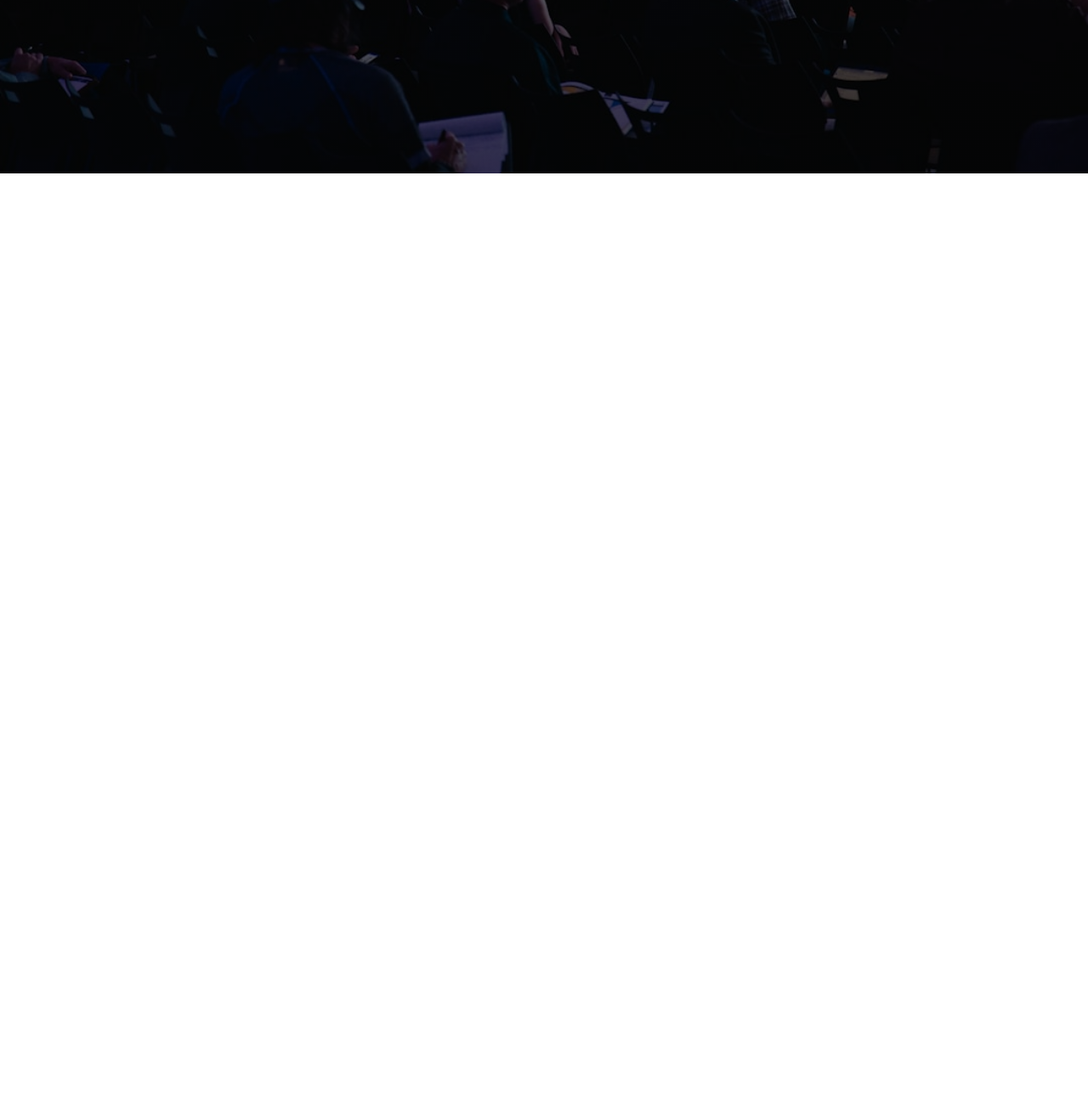
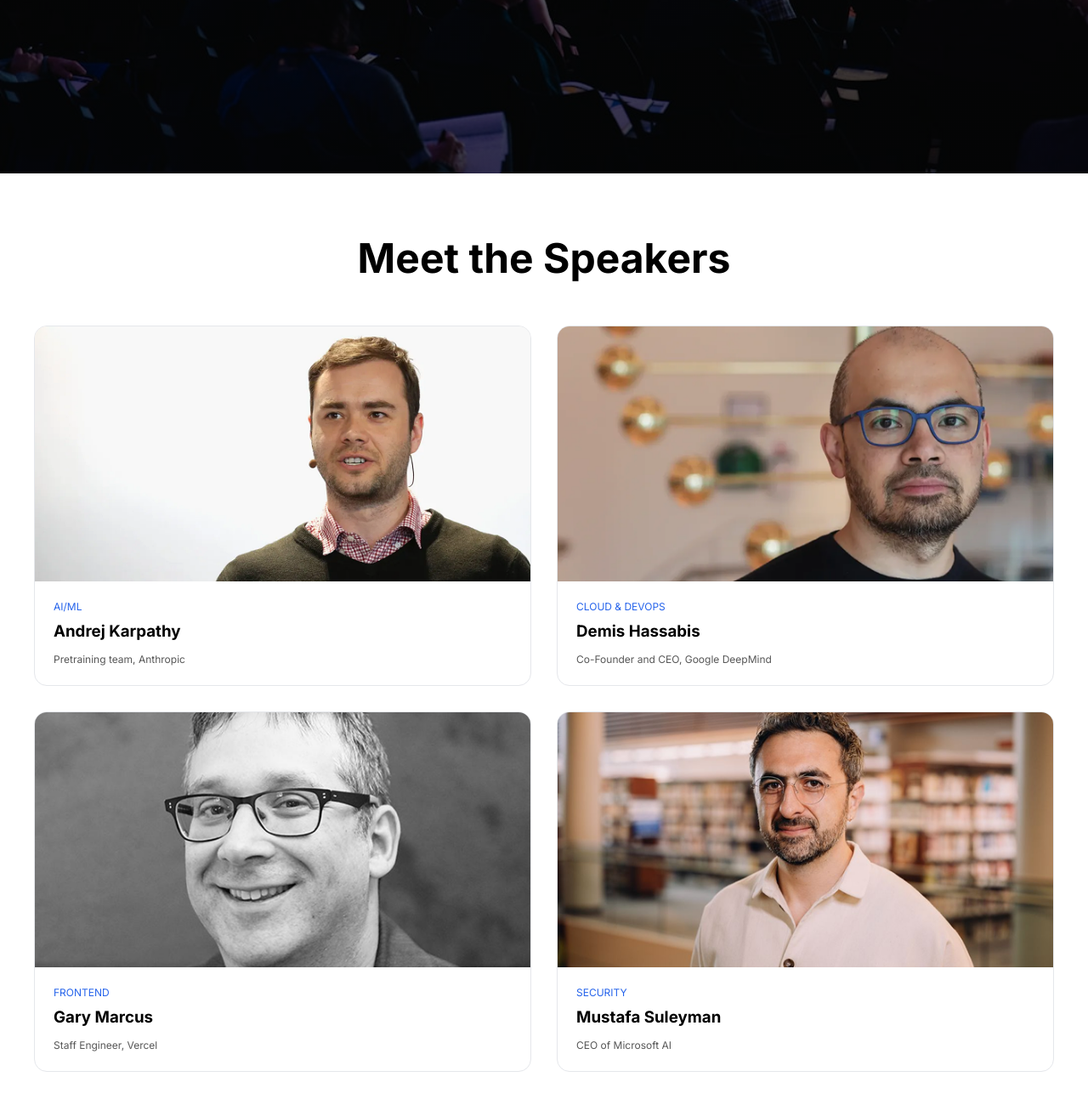
Before and after one commit to hossainahmad/A01-DevConf, a plain HTML site: page index.html in a window 1280 px wide. Shown: the part 684-1984 px from the top of the page at 85% size. Before the commit the page ends 888 px from the top, so only its background shows below. Drawn offline with Linux system fonts and the light colour scheme.

Commit message:
Speaker Section added

```diff
--- a/index.html
+++ b/index.html
@@ -44,15 +44,58 @@
     <section class="hero-container">
         <div class="hero-content">
             <h1>Code. <em>Connect.</em> Create</h1>
-            <p>Join 4,000+ engineers, founders, and builders at the premier developer <br> conference of 2026. Three days of
+            <p>Join 4,000+ engineers, founders, and builders at the premier developer <br> conference of 2026. Three
+                days of
                 cutting-edge talks,
                 hands-on workshops, <br> and meaningful connections.</p>
-                <button class="common-btn hero-btn">Register Now</button>
+            <button class="common-btn hero-btn">Register Now</button>
         </div>
     </section>
 
     <!-- Hero Section End -->
 
+    <!-- Speaker Card Section Start -->
+
+    <section class="speaker-container">
+        <h1>Meet the Speakers</h1>
+        <div class="speaker-card">
+            <div class="speaker">
+                <img src="assets/andrej.png" alt="Speaker of AI/ML">
+                <div class="speaker-content">
+                    <p>AI/ML</p>
+                    <h3>Andrej Karpathy</h3>
+                    <span>Pretraining team, Anthropic</span>
+                </div>
+            </div>
+            <div class="speaker">
+                <img src="assets/demis.png" alt="Speaker of Cloud & DevOps">
+                <div class="speaker-content">
+                    <p>Cloud & DevOps</p>
+                    <h3>Demis Hassabis</h3>
+                    <span>Co-Founder and CEO, Google DeepMind</span>
+                </div>
+            </div>
+            <div class="speaker">
+                <img src="assets/gary.png" alt=" Speaker of Frontend">
+                <div class="speaker-content">
+                    <p>Frontend</p>
+                    <h3>Gary Marcus</h3>
+                    <span>Staff Engineer, Vercel</span>
+                </div>
+            </div>
+            <div class="speaker">
+                <img src="assets/mustafa.png" alt="Speaker of Security">
+                <div class="speaker-content">
+                    <p>Security</p>
+                    <h3>Mustafa Suleyman</h3>
+                    <span>CEO of Microsoft AI</span>
+                </div>
+            </div>
+        </div>
+    </section>
+
+    <!-- Speaker Card Section Start -->
+
 </body>
 
 </html>
--- a/styles/style.css
+++ b/styles/style.css
@@ -76,3 +76,55 @@ ul li a{
     margin-top: 20px;
     padding: 16px 40px;
 }
+
+/* Hero Section End */
+
+/* Speaker Section Start */
+
+.speaker-container{
+    max-width: 1200px;
+    margin:70px auto;
+    padding: 0 20px;
+}
+.speaker-container h1{
+    text-align: center;
+    margin-bottom: 50px;
+    font-size: 3rem;
+    font-weight: 800px;
+}
+.speaker-card{
+    display: grid;
+    grid-template-columns: repeat(2, 1fr);
+    gap: 30px;
+}
+
+.speaker{
+    border: 1px solid #e5e7eb;
+    border-radius: 15px;
+    overflow: hidden;
+}
+.speaker img{
+    width: 100%;
+    height: 300px;
+    display: block;
+}
+
+.speaker-content{
+    padding: 22px;
+}
+
+.speaker-content span{
+    font-size: 12px;
+    color: #575757;
+}
+
+.speaker-content h3{
+    margin: 10px 0;
+}
+.speaker-content p{
+    font-size: 12px;
+    color: #2563EB;
+    text-transform: uppercase;
+}
+
+/* Speaker Card Section End */
```
